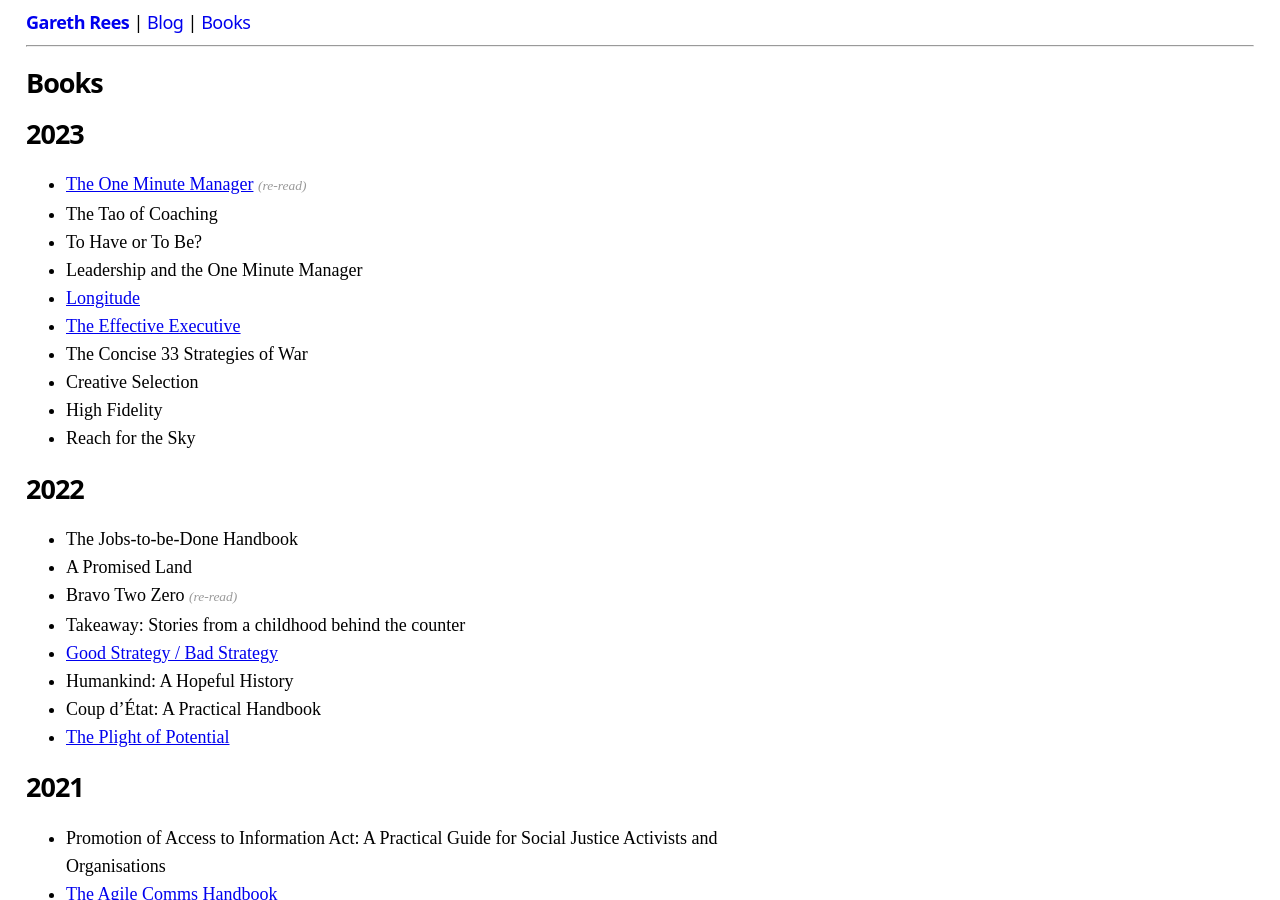
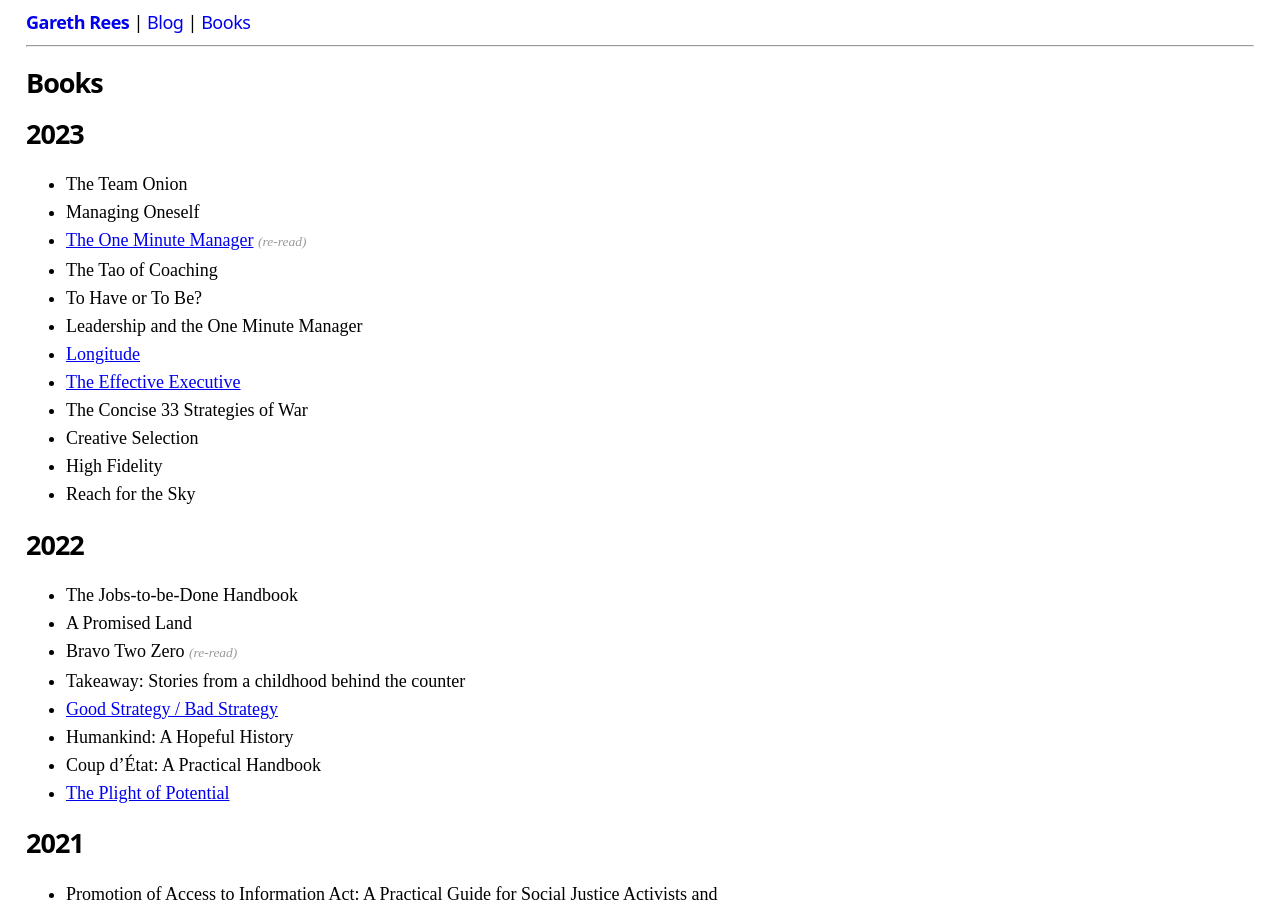
Before and after one commit to garethrees/garethrees.github.com, a Jekyll site: the page built from books.html, in a window 1280 px wide and 900 px high. Built offline with Jekyll 4.4.1, drawn with Linux system fonts in a browser that asks for light colours.

Commit message:
Update books

```diff
--- a/_data/books.yml
+++ b/_data/books.yml
@@ -1,4 +1,6 @@
 2023:
+- title: The Team Onion
+- title: Managing Oneself
 - title: The One Minute Manager
   post: /2014/01/12/book-review-the-one-minute-manager
   note: re-read
```
